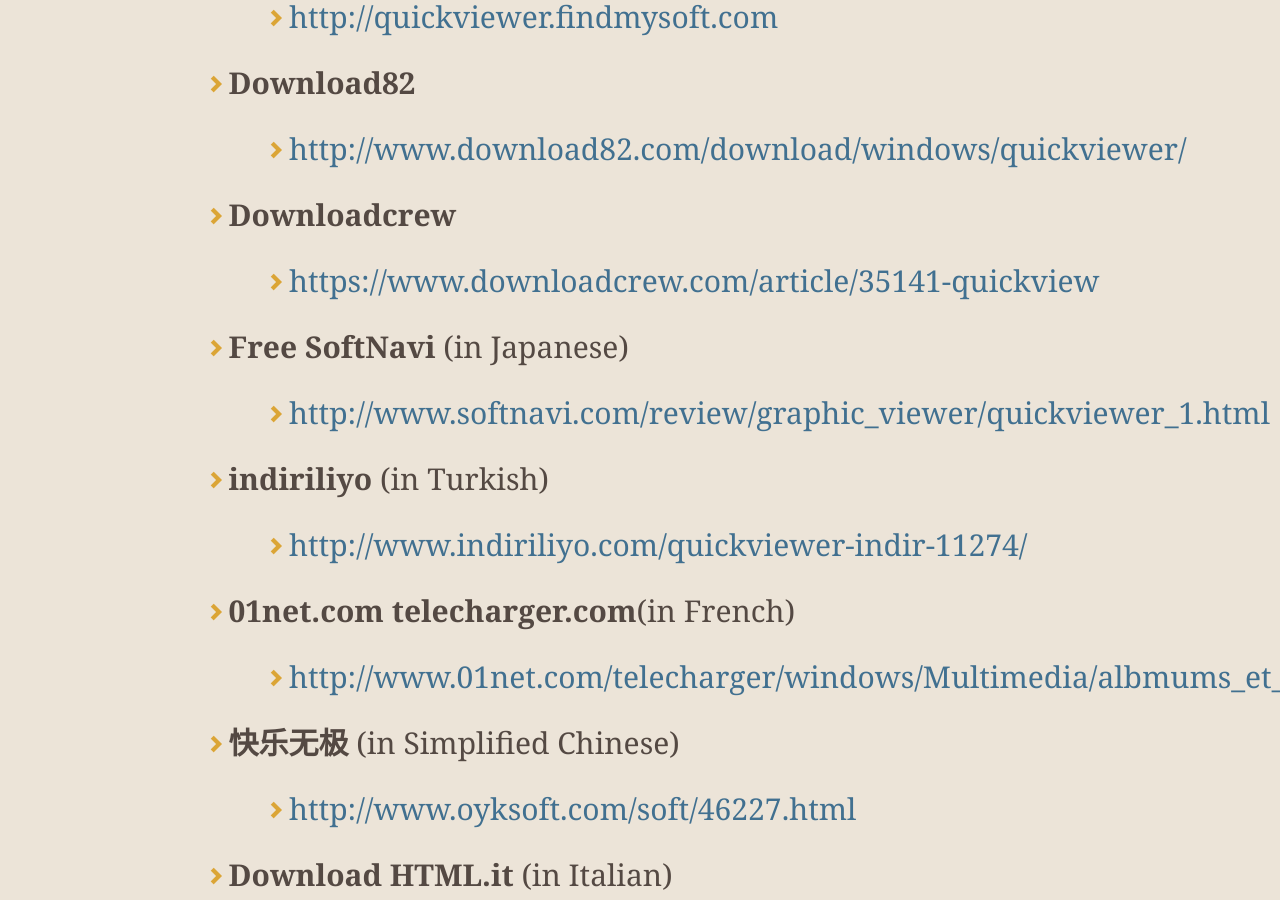
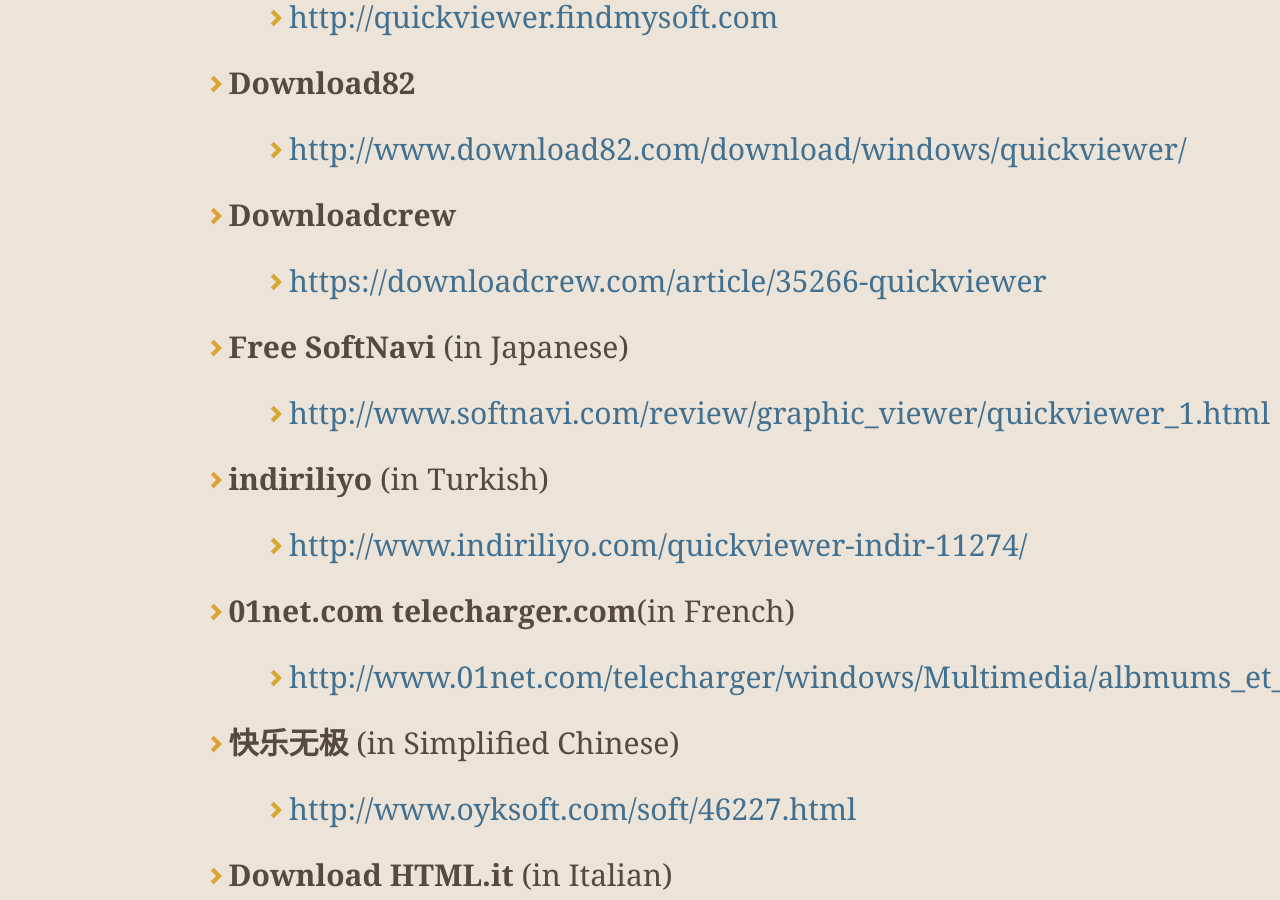
Before and after one commit to kanryu/quickviewer, a Jekyll site: the page built from docs/index.md, in a window 1280 px wide and 900 px high, scrolled down 3240 px. Built offline with Jekyll 4.4.1, drawn with Linux system fonts in a browser that asks for light colours; nearby versions of some CDN libraries; our own code applies the rules of GitHub Pages for plain Markdown files; part of the change alters nothing that is shown.

Commit message:
Update index.md

```diff
--- a/docs/index.md
+++ b/docs/index.md
@@ -58,7 +58,7 @@ You can also clone the latest source code from **[this repository.](https://gith
 - **Download82**
     - [http://www.download82.com/download/windows/quickviewer/](http://www.download82.com/download/windows/quickviewer/)
 - **Downloadcrew**
-    - [https://www.downloadcrew.com/article/35141-quickview](https://www.downloadcrew.com/article/35141-quickview)
+    - [https://downloadcrew.com/article/35266-quickviewer](https://downloadcrew.com/article/35266-quickviewer)
 - **Free SoftNavi** (in Japanese)
     - [http://www.softnavi.com/review/graphic_viewer/quickviewer_1.html](http://www.softnavi.com/review/graphic_viewer/quickviewer_1.html)
 - **indiriliyo** (in Turkish)
```
